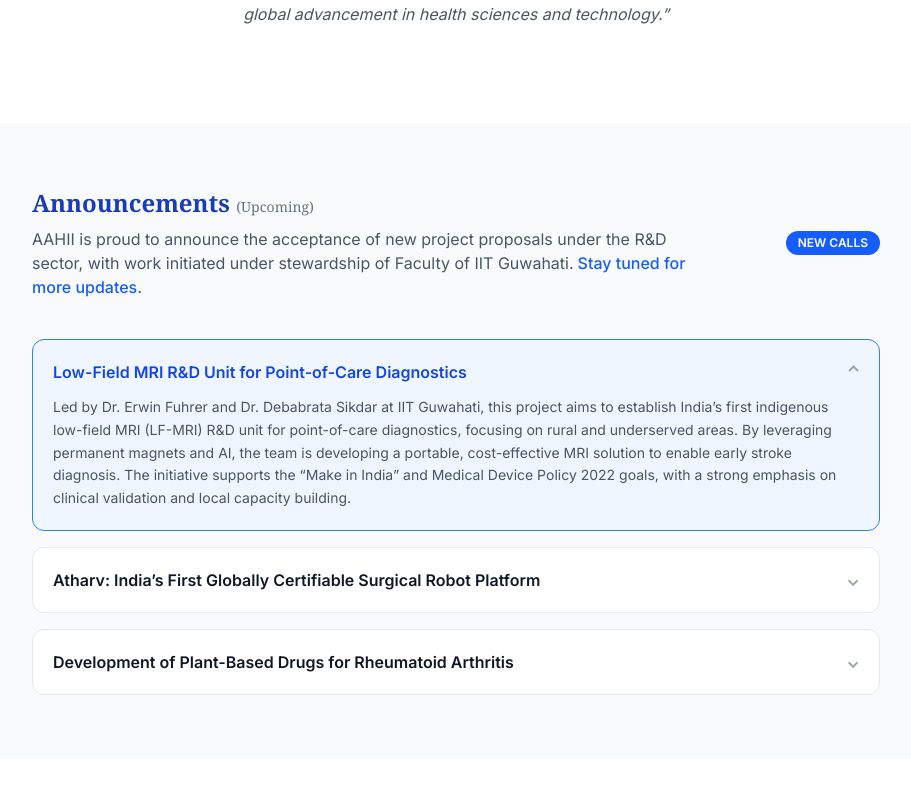
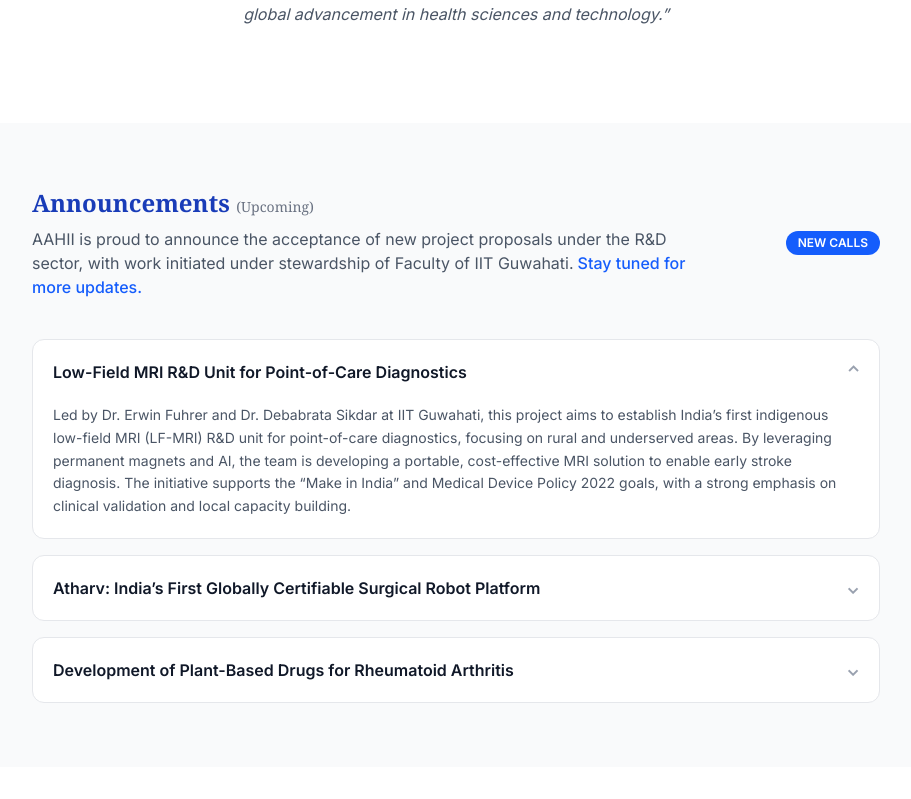
Before and after one commit to aviiishk/aahii, a Next.js app: page /research-development in a window 1280 px wide. Shown: the part 1841-2640 px from the top of the page, without its empty margins (184-1095 px from the left). Built offline with nearby package versions, Linux system fonts and the light colour scheme.

Commit message:
research page motion animation done

```diff
--- a/src/app/(public)/research-development/page.tsx
+++ b/src/app/(public)/research-development/page.tsx
@@ -1,11 +1,43 @@
-import { CpuIcon, Microscope, RocketIcon, SquareActivity, UsersIcon } from "lucide-react";
+"use client";
+
+import {
+  CpuIcon,
+  Microscope,
+  RocketIcon,
+  SquareActivity,
+  UsersIcon,
+} from "lucide-react";
+import { motion, type Variants, AnimatePresence } from "framer-motion";
+import { useState } from "react";
+
+const fadeUp: Variants = {
+  hidden: {
+    opacity: 0,
+    y: 50,
+  },
+  visible: {
+    opacity: 1,
+    y: 0,
+    transition: {
+      duration: 0.9,
+      ease: "easeOut",
+    },
+  },
+};
 
 export default function ResearchDevelopmentPage() {
+  const [activeIndex, setActiveIndex] = useState<number | null>(0);
   return (
     <section className="bg-white py-20">
       <div className="max-w-7xl mx-auto px-6">
         {/* ===== HERO ===== */}
-        <div className="grid lg:grid-cols-12 gap-12 items-start mb-20">
+        <motion.div
+          variants={fadeUp}
+          initial="hidden"
+          whileInView="visible"
+          viewport={{ once: true, amount: 0.2 }}
+          className="grid lg:grid-cols-12 gap-12 items-start mb-20"
+        >
           {/* Left */}
           <div className="lg:col-span-7">
             <h1 className="font-extrabold text-4xl md:text-6xl font-bold leading-tight text-[#1f2937]">
@@ -18,8 +50,8 @@ export default function ResearchDevelopmentPage() {
               committed to advancing cutting-edge research and development aimed
               at transforming healthcare delivery through innovation,
               indigenization, and translational science. Anchored by the Assam
-              Advanced Healthcare Innovation Institute (AAHII), serves as
-              a unique platform where clinicians, scientists, engineers, and
+              Advanced Healthcare Innovation Institute (AAHII), serves as a
+              unique platform where clinicians, scientists, engineers, and
               industry partners collaborate to address pressing healthcare
               challenges.
             </p>
@@ -33,10 +65,16 @@ export default function ResearchDevelopmentPage() {
               collaborate.”
             </div>
           </div>
-        </div>
+        </motion.div>
 
         {/* ===== VISION CARD ===== */}
-        <div className="relative rounded-3xl overflow-hidden shadow-xl mb-24">
+        <motion.div
+          variants={fadeUp}
+          initial="hidden"
+          whileInView="visible"
+          viewport={{ once: true, amount: 0.2 }}
+          className="relative rounded-3xl overflow-hidden shadow-xl mb-24"
+        >
           <div className="bg-gradient-to-r from-blue-600 via-blue-800 to-emerald-500 p-12 md:p-16 text-white">
             <span className="inline-block mb-4 px-4 py-1 text-xs font-semibold bg-white/20 rounded-full">
               OUR VISION
@@ -59,10 +97,16 @@ export default function ResearchDevelopmentPage() {
           <div className="hidden md:block absolute right-12 top-1/2 -translate-y-1/2 opacity-20">
             <Microscope className="w-50 h-50" />
           </div>
-        </div>
+        </motion.div>
 
         {/* ===== TRANSLATIONAL & COLLABORATIVE ===== */}
-        <div className="grid lg:grid-cols-12 gap-16">
+        <motion.div
+          variants={fadeUp}
+          initial="hidden"
+          whileInView="visible"
+          viewport={{ once: true, amount: 0.2 }}
+          className="grid lg:grid-cols-12 gap-16"
+        >
           {/* Left text */}
           <div className="lg:col-span-5">
             <h3 className="font-serif text-3xl font-bold mb-6 text-gray-900">
@@ -104,7 +148,7 @@ export default function ResearchDevelopmentPage() {
                 icon: <UsersIcon />,
                 title: "Capacity Building",
                 desc: "Training for researchers",
-                bg:"bg-indigo-100",
+                bg: "bg-indigo-100",
               },
             ].map((card, i) => (
               <div
@@ -126,9 +170,15 @@ export default function ResearchDevelopmentPage() {
               </div>
             ))}
           </div>
-        </div>
+        </motion.div>
         {/* ===== COMMITMENT TO IMPACT ===== */}
-        <section className="mt-32 pt-24 border-t border-gray-200 text-center">
+        <motion.section
+          variants={fadeUp}
+          initial="hidden"
+          whileInView="visible"
+          viewport={{ once: true, amount: 0.2 }}
+          className="mt-32 pt-24 border-t border-gray-200 text-center"
+        >
           <h2 className="font-serif text-3xl md:text-4xl font-bold text-blue-800 mb-6">
             Commitment to Impact
           </h2>
@@ -139,9 +189,16 @@ export default function ResearchDevelopmentPage() {
             improved patient outcomes, reduced healthcare costs, and global
             advancement in health sciences and technology.”
           </p>
-        </section>
+        </motion.section>
         {/* ===== ANNOUNCEMENTS ===== */}
-        <section className="mt-24 bg-gray-50 py-16 rounded-3xl">
+        {/* ===== ANNOUNCEMENTS ===== */}
+        <motion.section
+          variants={fadeUp}
+          initial="hidden"
+          whileInView="visible"
+          viewport={{ once: true, amount: 0.2 }}
+          className="mt-24 bg-gray-50 py-16 rounded-3xl"
+        >
           <div className="max-w-4xl mx-auto px-6">
             {/* Header */}
             <div className="flex flex-col md:flex-row md:items-center justify-between mb-10 gap-4">
@@ -167,30 +224,15 @@ export default function ResearchDevelopmentPage() {
               </span>
             </div>
 
-            {/* Accordion List */}
-            <div className="space-y-4">
-              {/* Item 1 (Open by default) */}
-              <details
-                open
-                className="group rounded-xl border border-gray-200 p-5 transition
-               bg-white
-               hover:bg-blue-50 hover:border-blue-500
-               open:bg-blue-50 open:border-blue-500"
-              >
-                <summary
-                  className="cursor-pointer font-semibold flex justify-between items-center
-                 text-gray-900
-                 group-hover:text-blue-700
-                 group-open:text-blue-700"
-                >
-                  Low-Field MRI R&D Unit for Point-of-Care Diagnostics
-                  <span className="transition-transform group-open:rotate-180 text-gray-400 group-hover:text-blue-600">
-                    ⌄
-                  </span>
-                </summary>
+            {/* Accordion Logic */}
+            {(() => {
 
-                <p className="mt-3 text-sm text-gray-600 leading-relaxed">
-                  Led by Dr. Erwin Fuhrer and Dr. Debabrata Sikdar at IIT
+
+              const items = [
+                {
+                  title:
+                    "Low-Field MRI R&D Unit for Point-of-Care Diagnostics",
+                  content: `Led by Dr. Erwin Fuhrer and Dr. Debabrata Sikdar at IIT
           Guwahati, this project aims to establish India’s first
           indigenous low-field MRI (LF-MRI) R&D unit for point-of-care
           diagnostics, focusing on rural and underserved areas. By
@@ -198,76 +240,88 @@ export default function ResearchDevelopmentPage() {
           portable, cost-effective MRI solution to enable early stroke
           diagnosis. The initiative supports the “Make in India” and
           Medical Device Policy 2022 goals, with a strong emphasis on
-                  clinical validation and local capacity building.
-                </p>
-              </details>
-
-              {/* Item 2 */}
-              <details
-                className="group rounded-xl border border-gray-200 p-5 transition
-               bg-white
-               hover:bg-blue-50 hover:border-blue-500
-               open:bg-blue-50 open:border-blue-500"
-              >
-                <summary
-                  className="cursor-pointer font-semibold flex justify-between items-center
-                 text-gray-900
-                 group-hover:text-blue-700
-                 group-open:text-blue-700"
-                >
-                  Atharv: India’s First Globally Certifiable Surgical Robot
-                  Platform
-                  <span className="transition-transform group-open:rotate-180 text-gray-400 group-hover:text-blue-600">
-                    ⌄
-                  </span>
-                </summary>
-
-                <p className="mt-3 text-sm text-gray-600 leading-relaxed">
-                  Steered by Prof. Pradip K. Das and Mr. Shashank Sharma,
+          clinical validation and local capacity building.`,
+                },
+                {
+                  title:
+                    "Atharv: India’s First Globally Certifiable Surgical Robot Platform",
+                  content: `Steered by Prof. Pradip K. Das and Mr. Shashank Sharma,
           Project Atharv aims to develop India’s first cost-effective,
           FDA-compliant surgical robotic platform. Led by IIT Guwahati
           in collaboration with Roboss Pte Ltd, the project envisions a
           teleoperated system with haptic feedback, AI-driven motion
-                  planning, and AR/VR training modules, untimately aiming to
+          planning, and AR/VR training modules, ultimately aiming to
           democratize access to robotic surgery and enhance India's
-                  global standing in medical technology
-                </p>
-              </details>
-
-              {/* Item 3 */}
-              <details
-                className="group rounded-xl border border-gray-200 p-5 transition
-               bg-white
-               hover:bg-blue-50 hover:border-blue-500
-               open:bg-blue-50 open:border-blue-500"
-              >
-                <summary
-                  className="cursor-pointer font-semibold flex justify-between items-center
-                 text-gray-900
-                 group-hover:text-blue-700
-                 group-open:text-blue-700"
-                >
-                  Development of Plant-Based Drugs for Rheumatoid Arthritis
-                  <span className="transition-transform group-open:rotate-180 text-gray-400 group-hover:text-blue-600">
-                    ⌄
-                  </span>
-                </summary>
-
-                <p className="mt-3 text-sm text-gray-600 leading-relaxed">
-                  Steered by Prof. Lingaraj Sahoo and Dr. Swapnil Sinha, this
-                  project aims to develop a scientifically validated,
+          global standing in medical technology.`,
+                },
+                {
+                  title:
+                    "Development of Plant-Based Drugs for Rheumatoid Arthritis",
+                  content: `Steered by Prof. Lingaraj Sahoo and Dr. Swapnil Sinha,
+          this project aims to develop a scientifically validated,
           plant-based therapeutic for Rheumatoid Arthritis, leveraging
           the rich medicinal biodiversity of Northeast India. Through a
           structured translational research model, the initiative
           focuses on delivering a safe, affordable, and accessible
           treatment, aligning with the vision of Atmanirbhar Bharat and
           positioning India as a global leader in plant-based
-                  immunomodulatory therapies.
-                </p>
-              </details>
+          immunomodulatory therapies.`,
+                },
+              ];
+
+              return (
+                <div className="space-y-4">
+                  {items.map((item, index) => {
+                    const isOpen = activeIndex === index;
+
+                    return (
+                      <div
+                        key={index}
+                        className="rounded-xl border border-gray-200 bg-white
+                transition hover:bg-blue-50 hover:border-blue-500"
+                      >
+                        {/* Header */}
+                        <button
+                          onClick={() =>
+                            setActiveIndex(isOpen ? null : index)
+                          }
+                          className="w-full flex justify-between items-center p-5 text-left font-semibold text-gray-900 hover:text-blue-700"
+                        >
+                          {item.title}
+
+                          <motion.span
+                            animate={{ rotate: isOpen ? 180 : 0 }}
+                            transition={{ duration: 0.3 }}
+                            className="text-gray-400"
+                          >
+                            ⌄
+                          </motion.span>
+                        </button>
+
+                        {/* Content */}
+                        <AnimatePresence initial={false}>
+                          {isOpen && (
+                            <motion.div
+                              initial={{ height: 0, opacity: 0 }}
+                              animate={{ height: "auto", opacity: 1 }}
+                              exit={{ height: 0, opacity: 0 }}
+                              transition={{ duration: 0.4, ease: "easeInOut" }}
+                              className="overflow-hidden"
+                            >
+                              <div className="px-5 pb-5 text-sm text-gray-600 leading-relaxed">
+                                {item.content}
                               </div>
+                            </motion.div>
+                          )}
+                        </AnimatePresence>
                       </div>
-        </section>
+                    );
+                  })}
+                </div>
+              );
+            })()}
+          </div>
+        </motion.section>
       </div>
     </section>
   );
```
Lines whose indentation alone changed are shown as unchanged.
